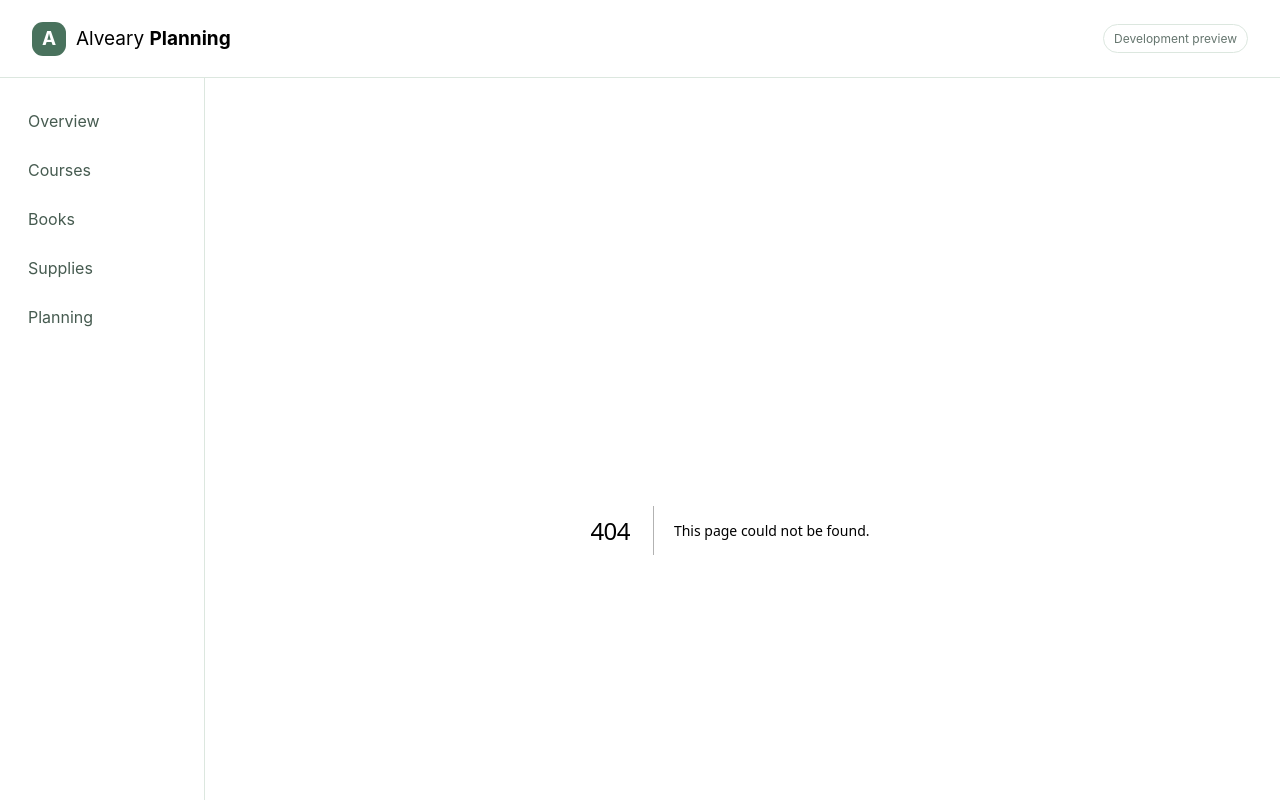
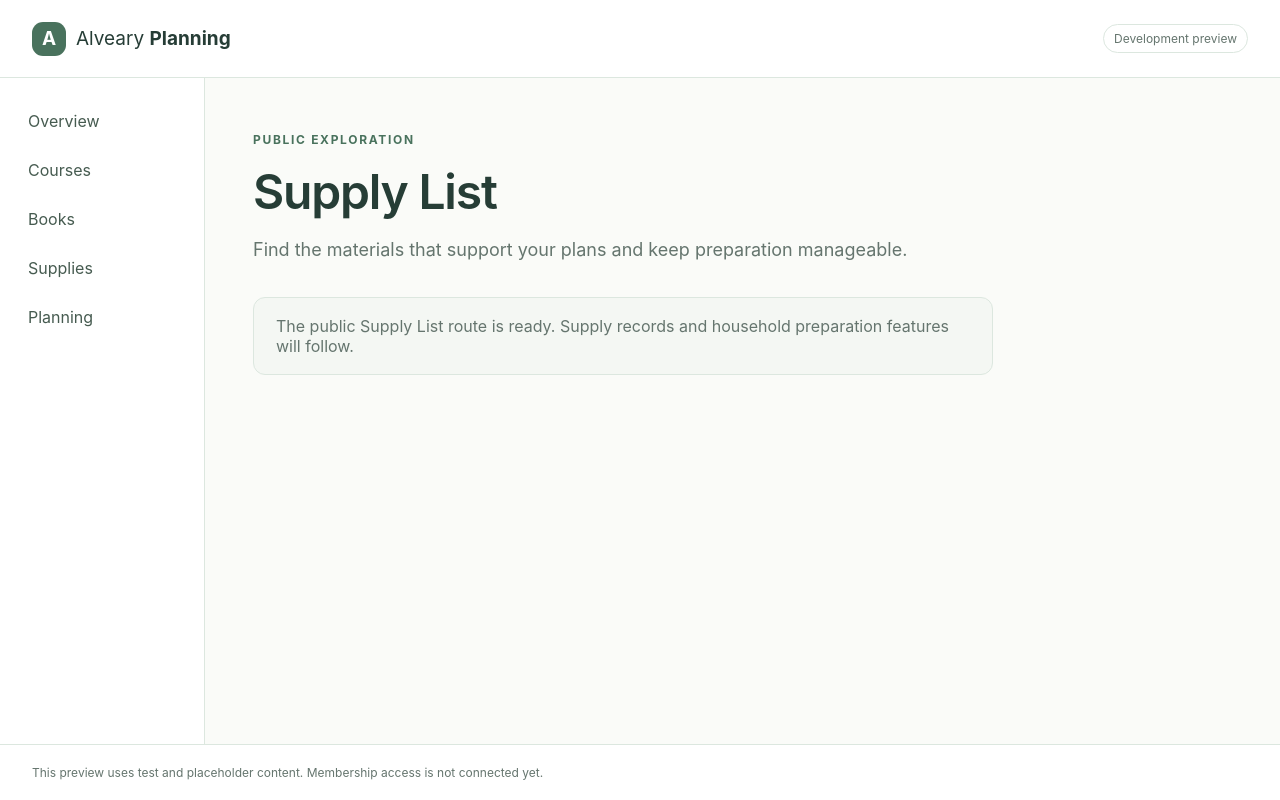
Before and after one commit to kkeel/alveary-planning-app, a Next.js app: page /supplies in a window 1280 px wide. Before the commit this address had no page. Shown: the top 800 px of the page. Built offline with nearby package versions, Linux system fonts and the light colour scheme.

Commit message:
Scaffold app/supplies/page.tsx for static Next.js foundation

```diff
--- /dev/null
+++ b/app/supplies/page.tsx
@@ -0,0 +1,10 @@
+export default function SuppliesPage() {
+  return (
+    <>
+      <p className="eyebrow">Public exploration</p>
+      <h1>Supply List</h1>
+      <p className="lead">Find the materials that support your plans and keep preparation manageable.</p>
+      <div className="notice">The public Supply List route is ready. Supply records and household preparation features will follow.</div>
+    </>
+  );
+}
```
